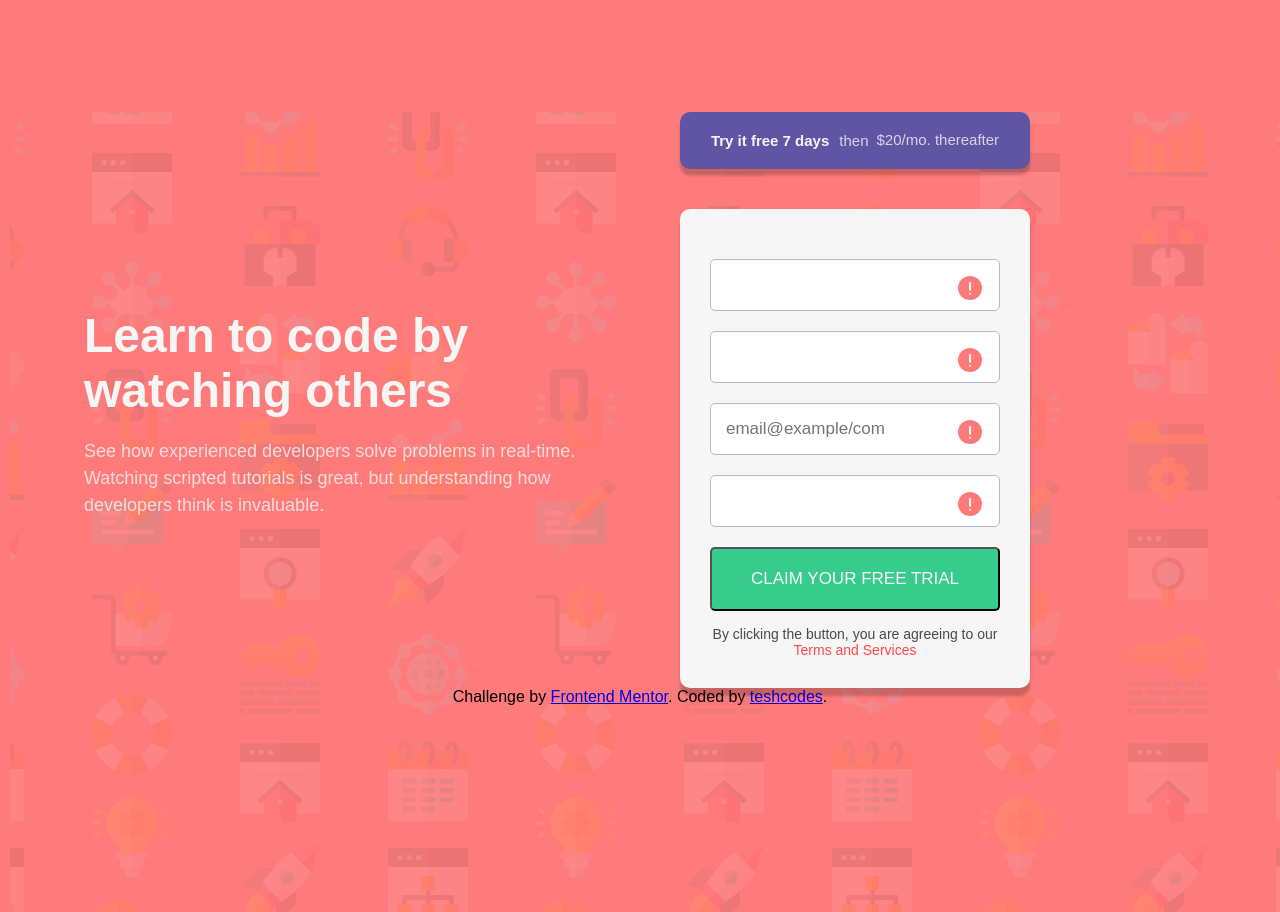
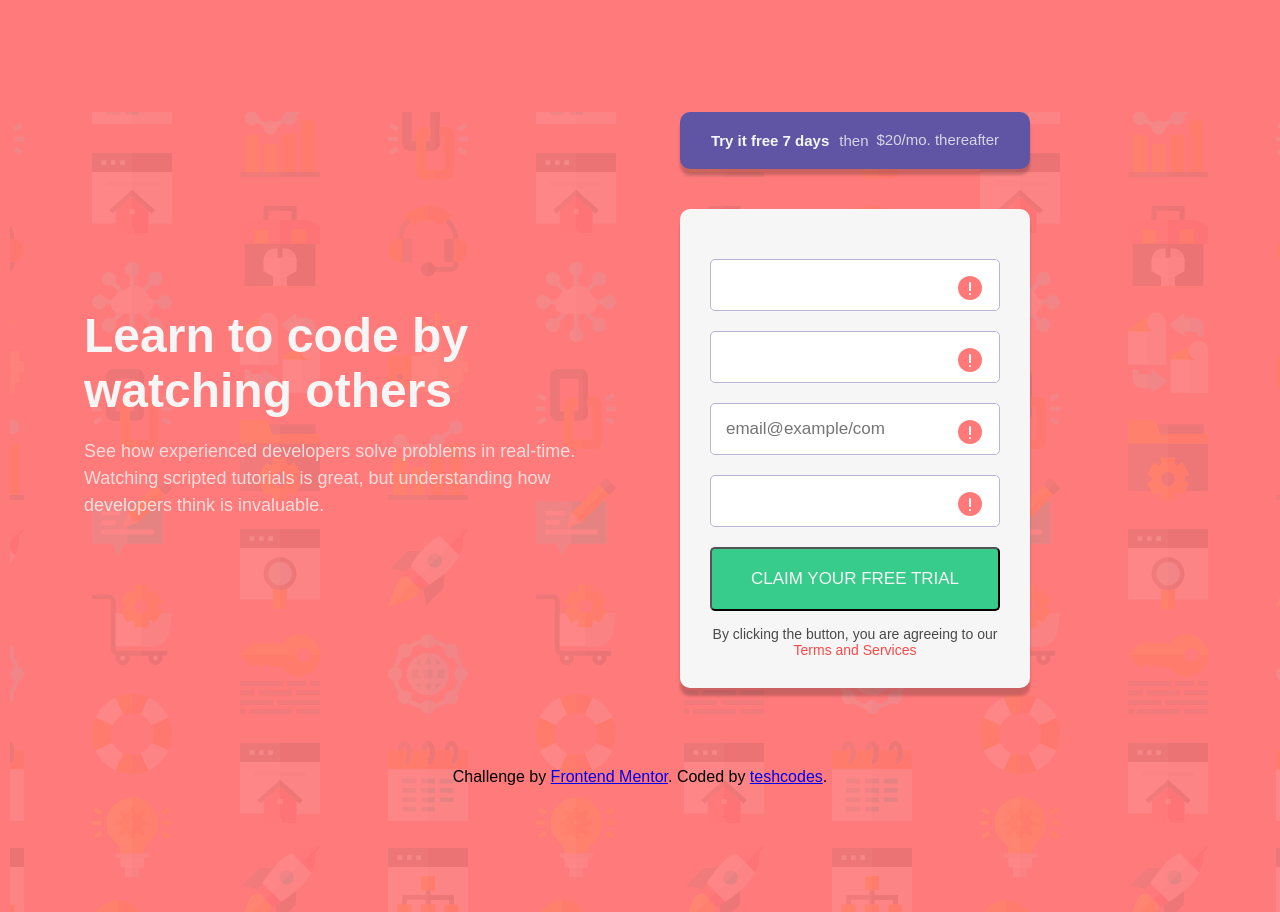
Before and after one commit to teshcodes/sign-up-form, a plain HTML site: page index.html in a window 1280 px wide. Drawn offline with Linux system fonts and the light colour scheme.

Commit message:
Update style.css
Added a margin to the attribution

```diff
--- a/style.css
+++ b/style.css
@@ -212,6 +212,10 @@ header {
     box-shadow: 0 2px 10px rgba(0, 0, 0, 0.2); z-index: 1000;
 }
 
+.attribution {
+    margin-top: 5pc;
+}
+
 /* Media query for desktop styling */
 @media only screen and (min-width: 1024px) {
     .container {
```
